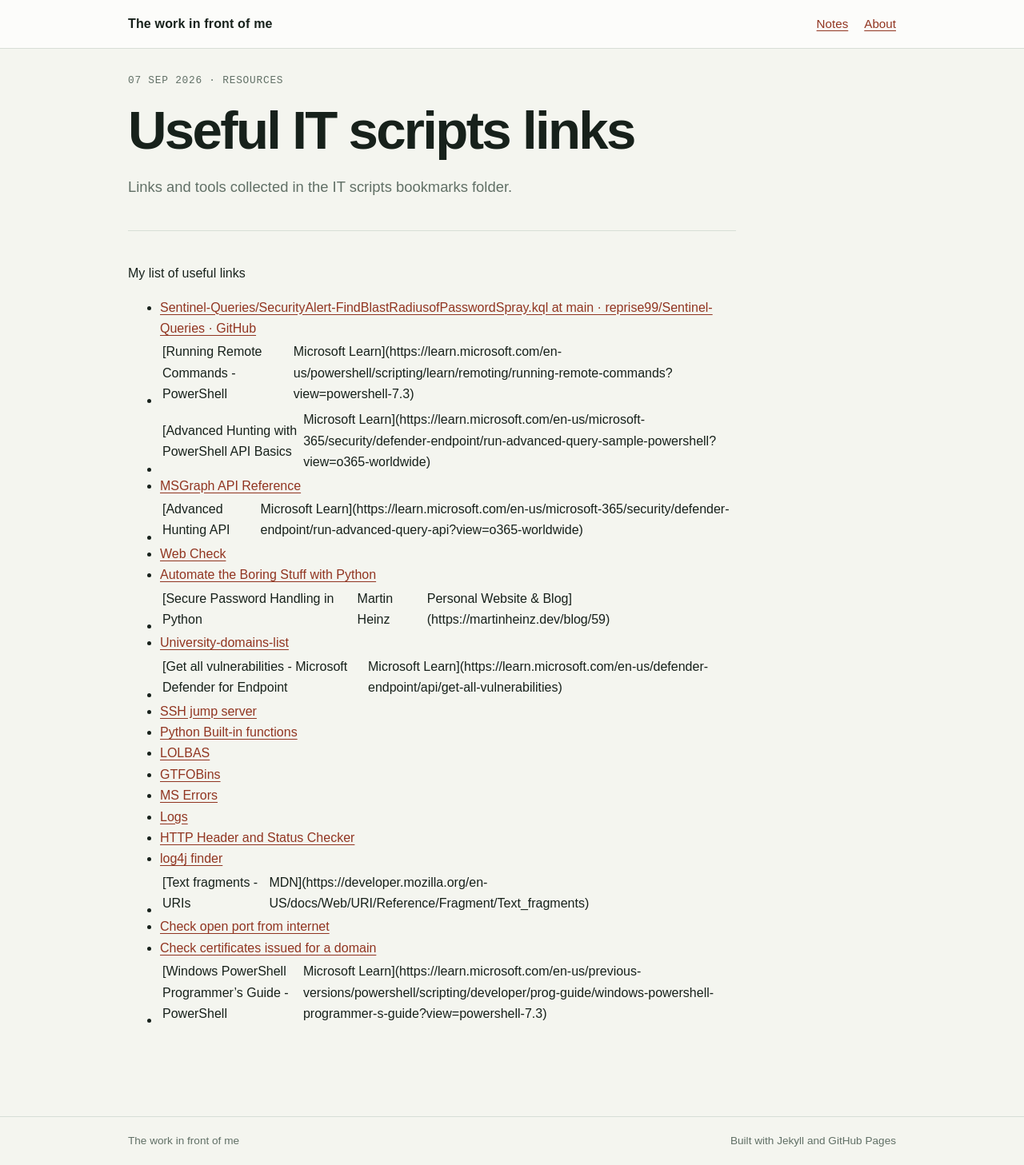
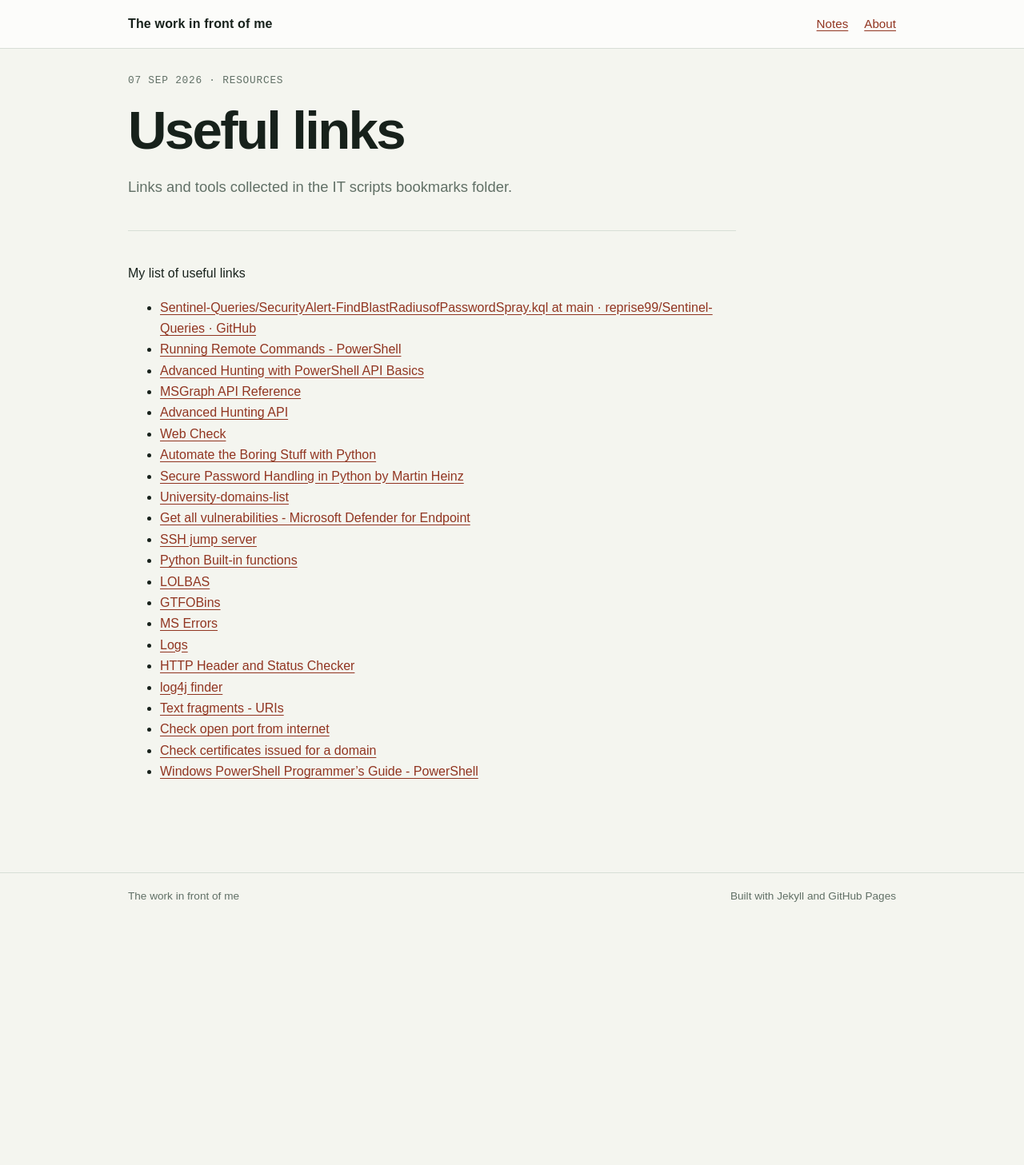
Before and after one commit to dfbr/kql_queries, a Jekyll site: the page built from docs/_posts/2026-09-07-useful-it-scripts-links.md, in a window 1280 px wide. Shown: the whole page at 80% size. Built offline with Jekyll 4.4.1, drawn with Linux system fonts in a browser that asks for light colours; some web fonts are replaced; after the commit the page ends 1152 px from its top, so only the background shows below that.

Commit message:
Removes | character which messes up link titles

```diff
--- a/docs/_posts/2026-09-07-useful-it-scripts-links.md
+++ b/docs/_posts/2026-09-07-useful-it-scripts-links.md
@@ -1,6 +1,6 @@
 ---
 layout: post
-title: Useful IT scripts links
+title: Useful links
 description: Links and tools collected in the IT scripts bookmarks folder.
 date: 2026-09-07
 categories:
@@ -12,15 +12,15 @@ tags:
 My list of useful links
 
 - [Sentinel-Queries/SecurityAlert-FindBlastRadiusofPasswordSpray.kql at main · reprise99/Sentinel-Queries · GitHub](https://github.com/reprise99/Sentinel-Queries/blob/main/Security%20Alert/SecurityAlert-FindBlastRadiusofPasswordSpray.kql)
-- [Running Remote Commands - PowerShell | Microsoft Learn](https://learn.microsoft.com/en-us/powershell/scripting/learn/remoting/running-remote-commands?view=powershell-7.3)
-- [Advanced Hunting with PowerShell API Basics | Microsoft Learn](https://learn.microsoft.com/en-us/microsoft-365/security/defender-endpoint/run-advanced-query-sample-powershell?view=o365-worldwide)
+- [Running Remote Commands - PowerShell](https://learn.microsoft.com/en-us/powershell/scripting/learn/remoting/running-remote-commands?view=powershell-7.3)
+- [Advanced Hunting with PowerShell API Basics](https://learn.microsoft.com/en-us/microsoft-365/security/defender-endpoint/run-advanced-query-sample-powershell?view=o365-worldwide)
 - [MSGraph API Reference](https://learn.microsoft.com/en-us/graph/api/resources/security-api-overview?view=graph-rest-1.0)
-- [Advanced Hunting API | Microsoft Learn](https://learn.microsoft.com/en-us/microsoft-365/security/defender-endpoint/run-advanced-query-api?view=o365-worldwide)
+- [Advanced Hunting API](https://learn.microsoft.com/en-us/microsoft-365/security/defender-endpoint/run-advanced-query-api?view=o365-worldwide)
 - [Web Check](https://web-check.as93.net/)
 - [Automate the Boring Stuff with Python](https://automatetheboringstuff.com/)
-- [Secure Password Handling in Python | Martin Heinz | Personal Website & Blog](https://martinheinz.dev/blog/59)
+- [Secure Password Handling in Python by Martin Heinz](https://martinheinz.dev/blog/59)
 - [University-domains-list](https://github.com/Hipo/university-domains-list?tab=readme-ov-file)
-- [Get all vulnerabilities - Microsoft Defender for Endpoint | Microsoft Learn](https://learn.microsoft.com/en-us/defender-endpoint/api/get-all-vulnerabilities)
+- [Get all vulnerabilities - Microsoft Defender for Endpoint](https://learn.microsoft.com/en-us/defender-endpoint/api/get-all-vulnerabilities)
 - [SSH jump server](https://www.tecmint.com/access-linux-server-using-a-jump-host/)
 - [Python Built-in functions](https://docs.python.org/3/library/functions.html)
 - [LOLBAS](https://lolbas-project.github.io/)
@@ -29,7 +29,7 @@ My list of useful links
 - [Logs](https://dataops.educloud.no/app/login?nextUrl=%2Fapp%2Fworkspace_list#/)
 - [HTTP Header and Status Checker](https://httpstatus.io/)
 - [log4j finder](https://github.com/fox-it/log4j-finder?tab=readme-ov-file)
-- [Text fragments - URIs | MDN](https://developer.mozilla.org/en-US/docs/Web/URI/Reference/Fragment/Text_fragments)
+- [Text fragments - URIs](https://developer.mozilla.org/en-US/docs/Web/URI/Reference/Fragment/Text_fragments)
 - [Check open port from internet](https://portchecker.co/check-v0)
 - [Check certificates issued for a domain](https://crt.sh/?q=.example.com&exclude=expired&group=none)
-- [Windows PowerShell Programmer's Guide - PowerShell | Microsoft Learn](https://learn.microsoft.com/en-us/previous-versions/powershell/scripting/developer/prog-guide/windows-powershell-programmer-s-guide?view=powershell-7.3)
+- [Windows PowerShell Programmer's Guide - PowerShell](https://learn.microsoft.com/en-us/previous-versions/powershell/scripting/developer/prog-guide/windows-powershell-programmer-s-guide?view=powershell-7.3)
```
